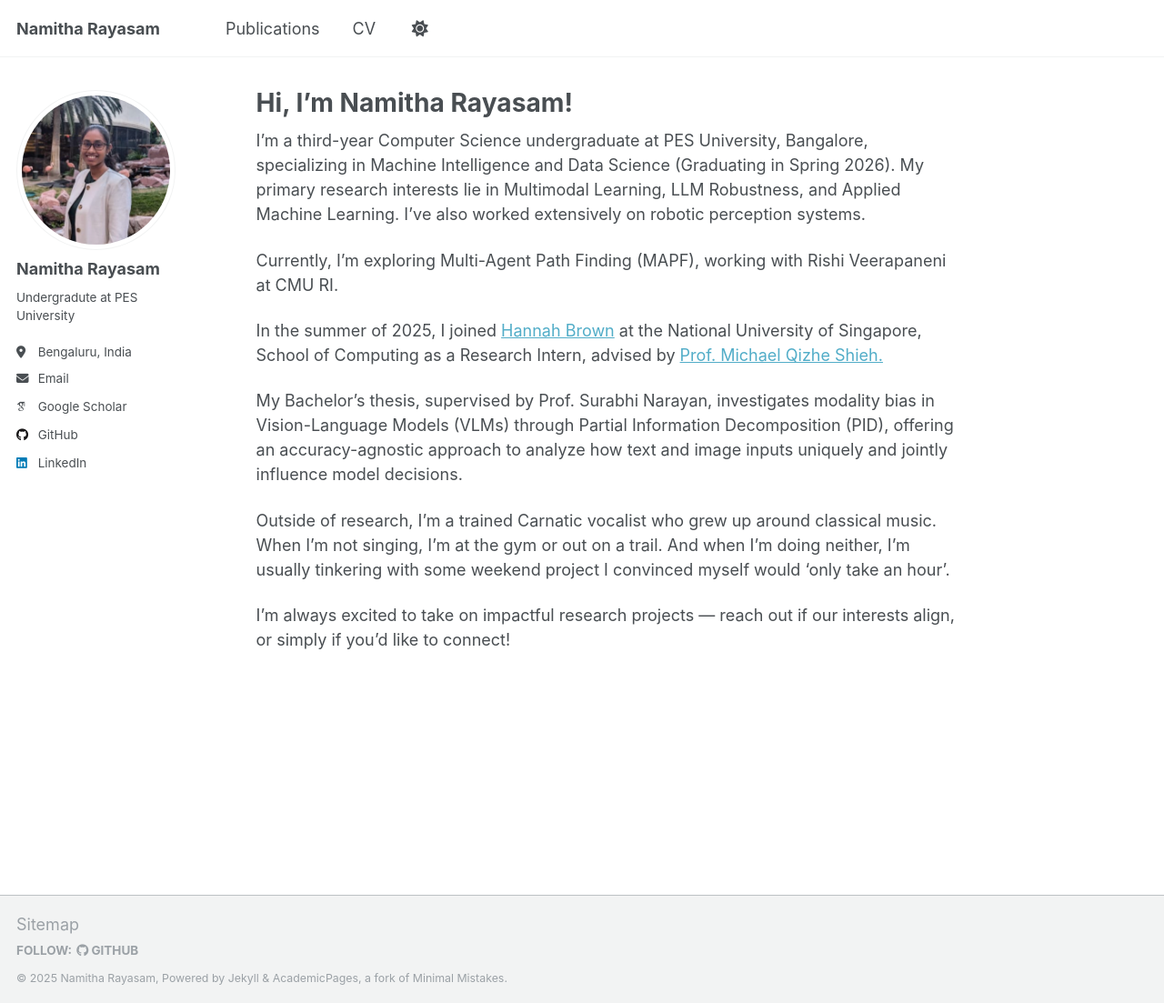
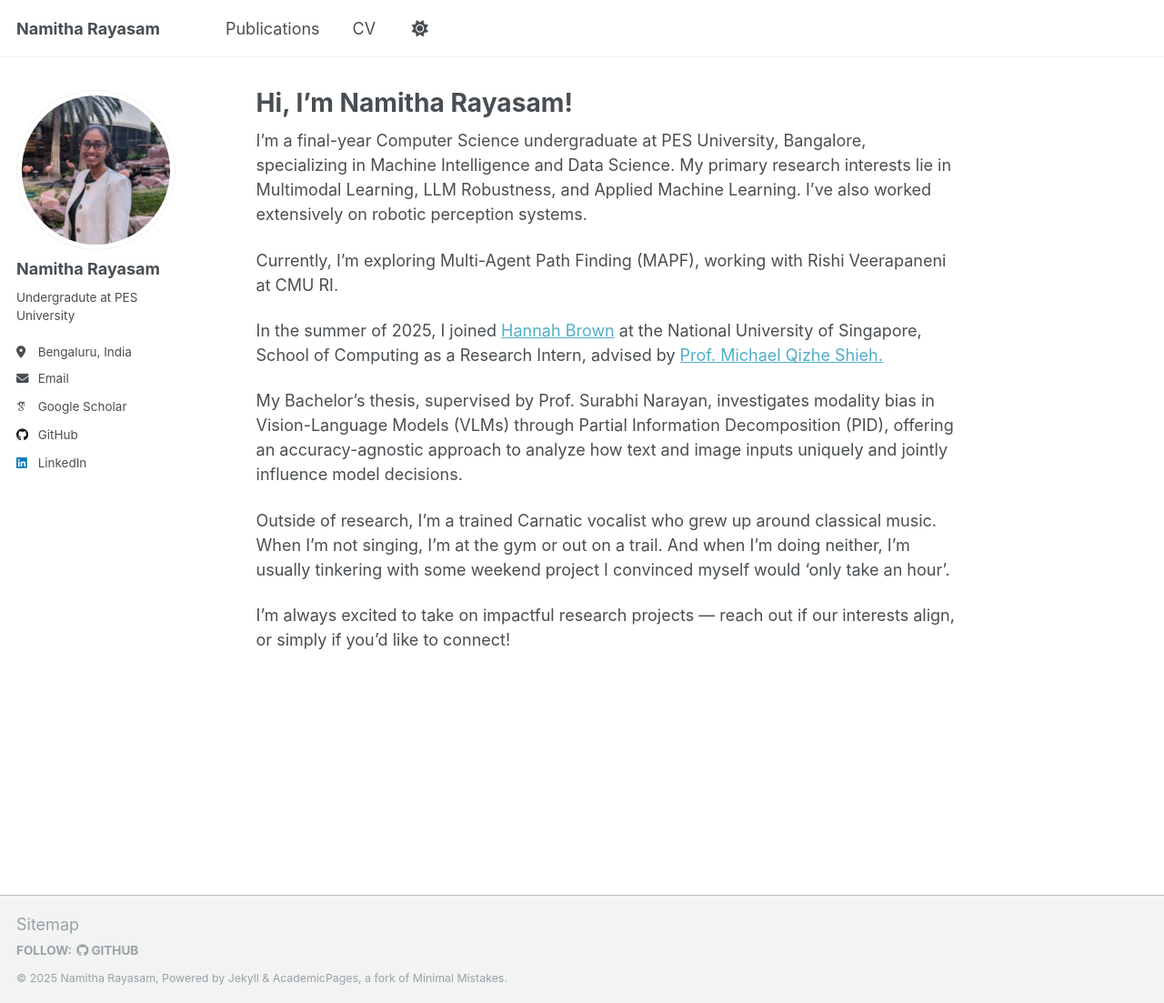
Before and after one commit to namitharayasam/namitharayasam.github.io, a Jekyll site: the page built from _pages/about.md, in a window 1280 px wide and 1103 px high. Shown: the whole window at 91% size. Built offline with Jekyll 4.4.1, drawn with Linux system fonts in a browser that asks for light colours; some web fonts are replaced.

Commit message:
Update about.md

```diff
--- a/_pages/about.md
+++ b/_pages/about.md
@@ -7,7 +7,7 @@ redirect_from:
   - /about.html
 ---
 
-I’m a third-year Computer Science undergraduate at PES University, Bangalore, specializing in Machine Intelligence and Data Science (Graduating in Spring 2026). My primary research interests lie in Multimodal Learning, LLM Robustness, and Applied Machine Learning. I’ve also worked extensively on robotic perception systems.
+I’m a final-year Computer Science undergraduate at PES University, Bangalore, specializing in Machine Intelligence and Data Science. My primary research interests lie in Multimodal Learning, LLM Robustness, and Applied Machine Learning. I’ve also worked extensively on robotic perception systems.
 
 Currently, I’m exploring Multi-Agent Path Finding (MAPF), working with Rishi Veerapaneni at CMU RI.
 
```
